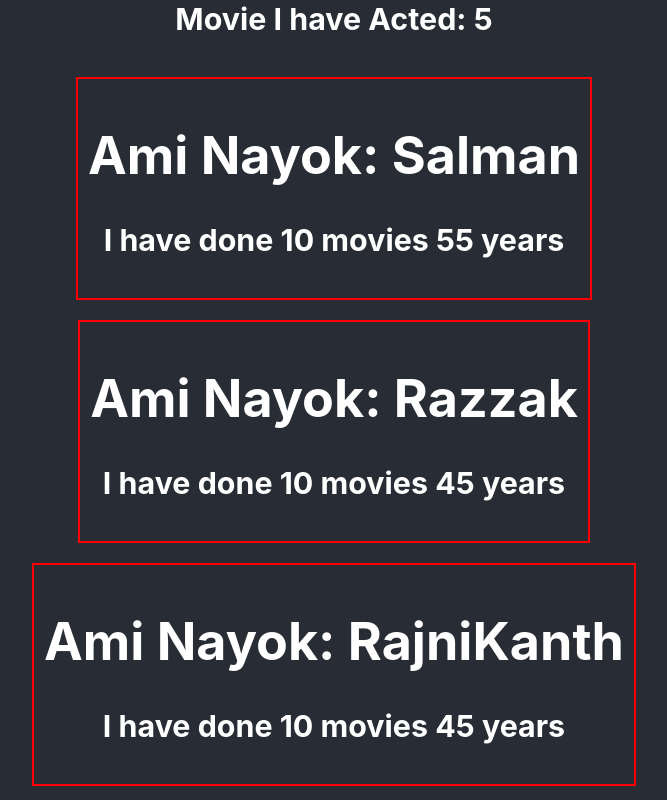
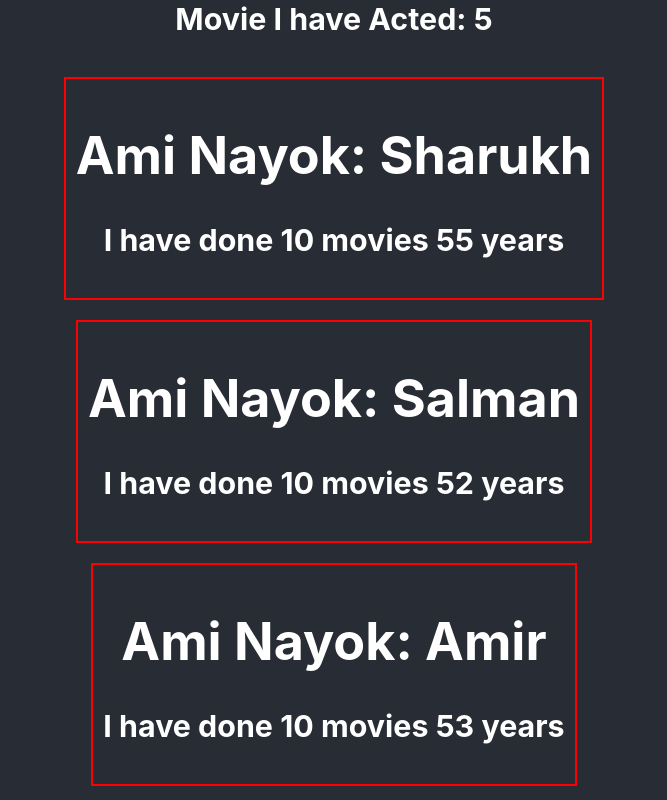
Before and after one commit to Hasib787/react-core-concepts, a React (Create React App) app: page / in a window 1280 px wide. Shown: the part 260-1060 px from the top of the page, without its empty margins (306-973 px from the left). Built offline with nearby package versions, Linux system fonts and the light colour scheme.

Commit message:
added multiple component from an array

```diff
--- a/src/App.js
+++ b/src/App.js
@@ -2,17 +2,16 @@
 import './App.css';
 
 function App() {
-  const nayoks = ['Sharukh', 'Salman', 'Amir', 'RajniKanth']
+  const nayoks = [{ name: 'Sharukh', age: 55 }, { name: 'Salman', age: 52 }, { name: 'Amir', age: 53 }, { name: 'RajniKanth', age: 60 }]
   return (
 
     <div className="App">
 
       <header className="App-header">
         <MovieCounter></MovieCounter>
-        <Nayok name={nayoks[1]} age='55'></Nayok>
-        <Nayok name="Razzak"></Nayok>
-        <Nayok name={nayoks[3]}></Nayok>
-        <Nayok name={nayoks[0]}></Nayok>
+        {
+          nayoks.map(nk => <Nayok name={nk.name} age={nk.age}></Nayok>)
+        }
       </header>
     </div>
   );
@@ -32,7 +31,7 @@
   )
 }
 
-function MovieDisplay (props){
+function MovieDisplay(props) {
   return <h3>Movie I have Acted: {props.movies} </h3>
 }
 
@@ -45,7 +44,7 @@
   return (
     <div style={nayokStyle}>
       <h1>Ami Nayok: {props.name}</h1>
-      <h3>I have done 10 movies {props.age || 45} years</h3>
+      <h3>I have done 10 movies {props.age} years</h3>
     </div>
   )
 }
```
